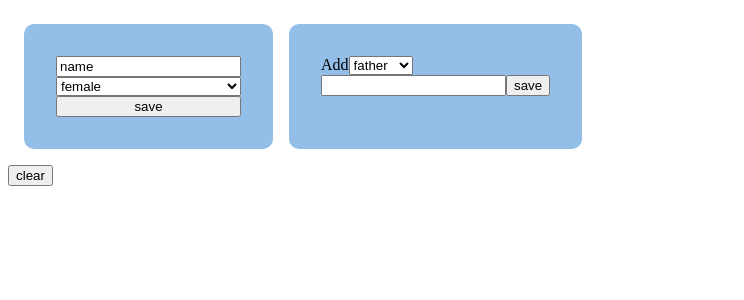
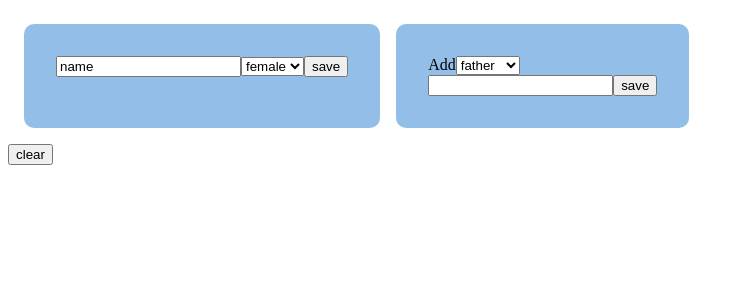
Before and after one commit to NiceSlice/ngx-family-tree, an Angular app: page / in a window 1280 px wide. Both pictures are taken after a click on the button "edit". Shown: the top 300 px of the page, without its empty margins (0-744 px from the left). Built offline with nearby package versions, Linux system fonts and the light colour scheme.

Commit message:
restructure html template for Person component

```diff
--- a/src/app/components/Person/index.html
+++ b/src/app/components/Person/index.html
@@ -1,12 +1,20 @@
 <div class="person" (click)="_selectPerson()">
-  <div *ngIf="!_editable" [ngClass]="!selected ? ['person-info', 'selectable'] : 'person-info'">
-    <span>{{ role }}</span>
-    <span>{{ person?.name }}</span>
-    <span>{{ person?.sex }}</span>
+  <div *ngIf="!selected" class="person-info selectable">
+    <div>{{ role }}</div>
+    <div>{{ person?.name }}</div>
+    <div>{{ person?.sex }}</div>
     <button *ngIf="selected" (click)="_editable = !_editable">edit</button>
   </div>
 
-  <div *ngIf="_editable" class="person-info">
+  <div *ngIf="selected" class="selected-person">
+    <div class="person-info">
+      <div *ngIf="!_editable">
+        <div>{{ person?.name }}</div>
+        <div>{{ person?.sex }}</div>
+        <button *ngIf="selected" (click)="_editable = !_editable">edit</button>
+      </div>
+
+      <div *ngIf="_editable">
         <input #nameInput [value]="person?.name" />
         <select #sexInput [value]="person?.sex">
           <option>male</option>
@@ -14,8 +22,9 @@
         </select>
         <button (click)="_editable = !_editable; _changeInfo({ name: nameInput.value, sex: sexInput.value })">save</button>
       </div>
+    </div>
 
-  <div *ngIf="selected" class="add-person">
+    <div class="add-person">
       <div>
         <span>Add</span>
         <select #newPersonRole>
@@ -30,3 +39,4 @@
       </div>
     </div>
   </div>
+</div>
--- a/src/app/components/Person/style.scss
+++ b/src/app/components/Person/style.scss
@@ -19,9 +19,13 @@
     }
   }
 
-  .add-person {
-    background-color: rgb(146, 190, 231);
-    padding: 2rem;
-    border-radius: 10px;
+  .selected-person {
+    display: flex;
+
+    .add-person {
+      background-color: rgb(146, 190, 231);
+      padding: 2rem;
+      border-radius: 10px;
+    }
   }
 }
```
Lines whose indentation alone changed are shown as unchanged.
